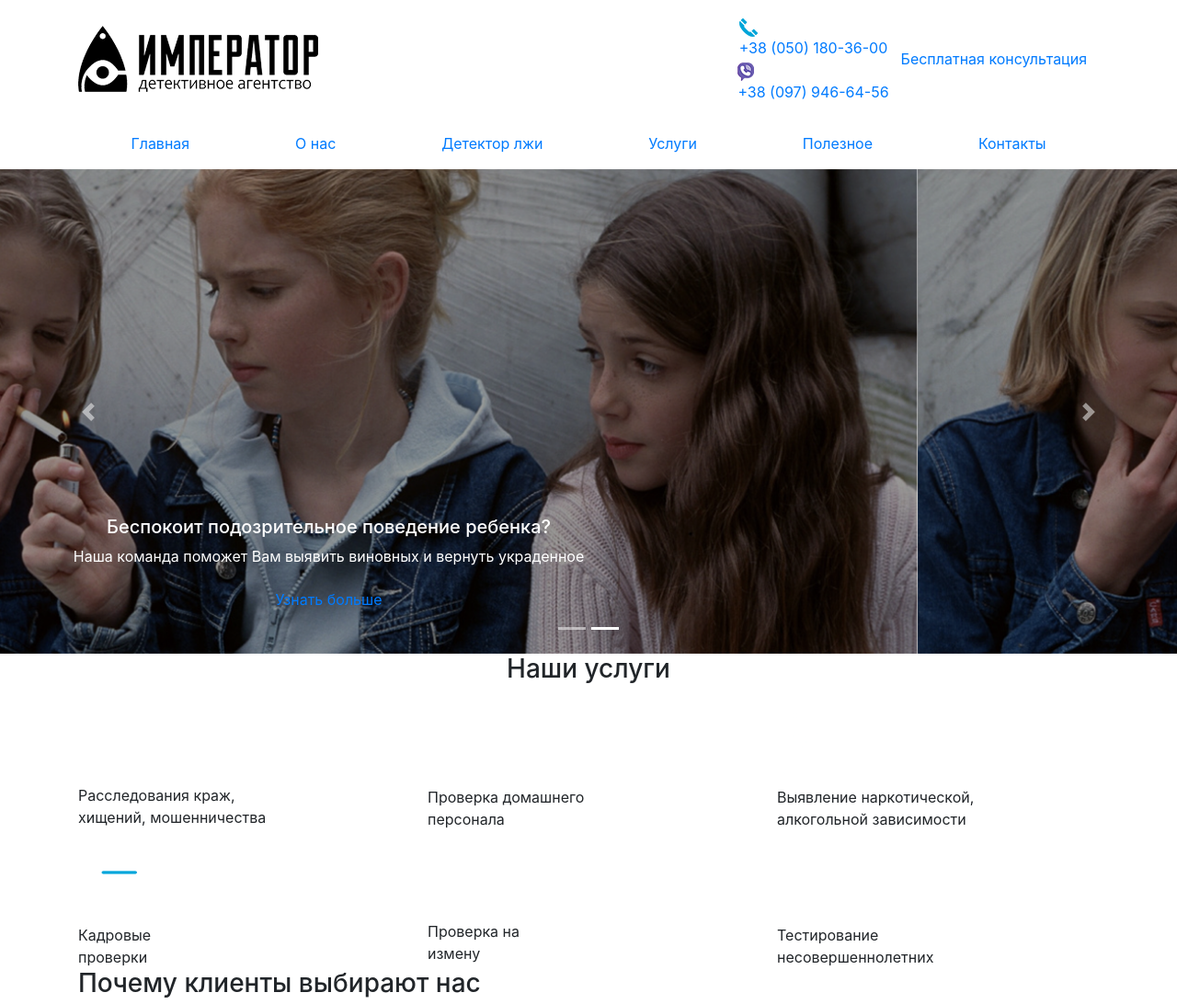
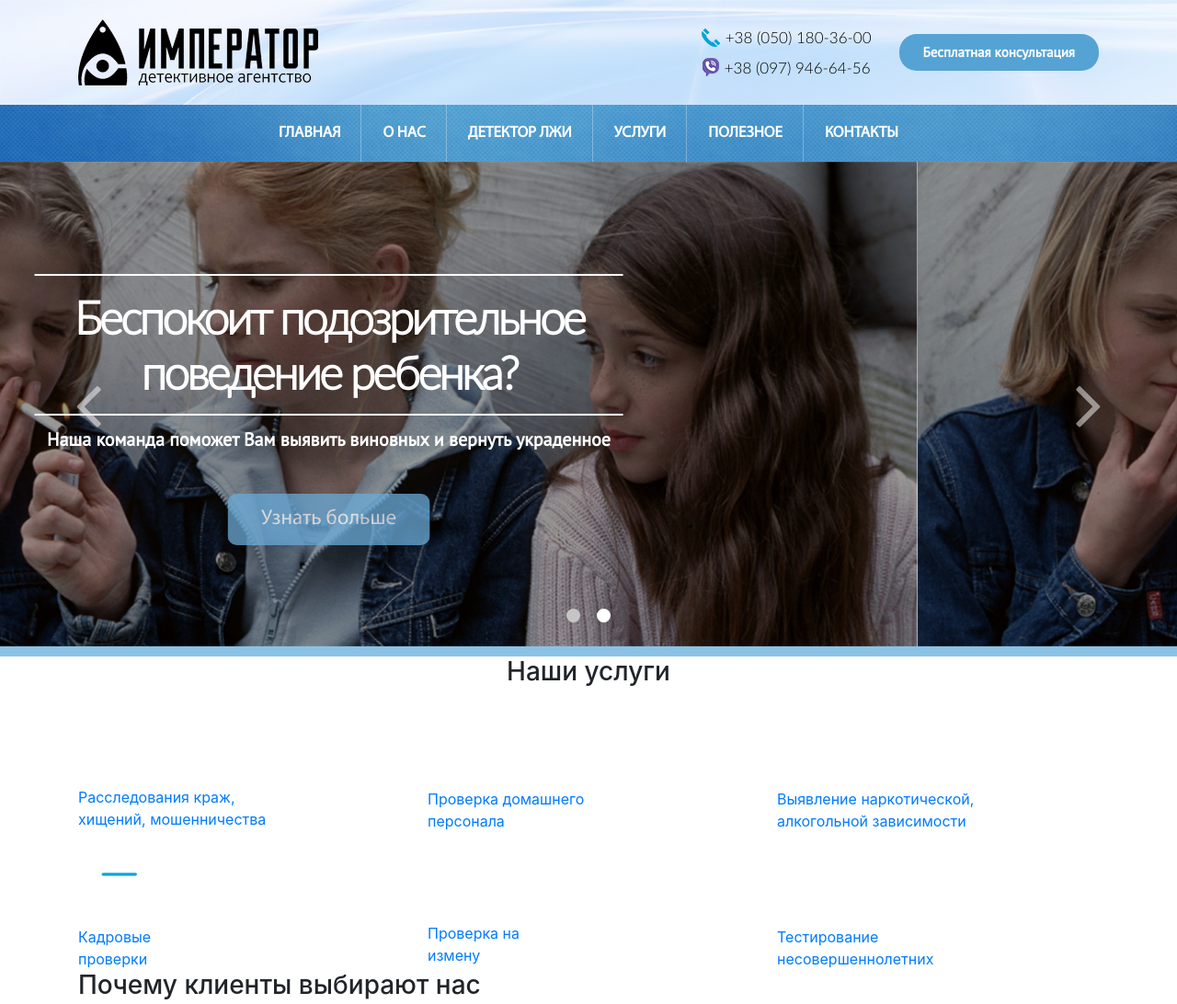
Before and after one commit to OstapHetman/detective-agency, a website: page src/index.html in a window 1280 px wide. Shown: the top 1092 px of the page at 92% size. Drawn offline with nearby package versions, Linux system fonts and the light colour scheme; files that its build step writes are made by us from their sources.

Commit message:
styled nav and header

```diff
--- a/src/assets/scss/base/_typography.scss
+++ b/src/assets/scss/base/_typography.scss
@@ -1,5 +1,17 @@
 // Import Fonts
 @font-face {
-  font-family: "FontName";
-  src: url("../assets/fonts/FontName.ttf") format("truetype");
+  font-family: "LatoLight";
+  src: url("assets/fonts/LatoLight.ttf") format("truetype");
 }
+@font-face {
+  font-family: "LatoRegular";
+  src: url("assets/fonts/LatoRegular.ttf") format("truetype");
+}
+@font-face {
+  font-family: "MyriadPro";
+  src: url("assets/fonts/MyriadPro.otf") format("truetype");
+}
+@font-face {
+  font-family: "PtSans";
+  src: url("assets/fonts/PtSans.ttf") format("truetype");
+}
--- a/src/assets/scss/helpers/_mixins.scss
+++ b/src/assets/scss/helpers/_mixins.scss
@@ -0,0 +1,6 @@
+@mixin font($font-family, $font-size, $font-weight, $letter-spaicng) {
+  font-family: $font-family;
+  font-size: $font-size;
+  font-weight: $font-weight;
+  letter-spacing: $letter-spaicng;
+}
--- a/src/assets/scss/layout/_header.scss
+++ b/src/assets/scss/layout/_header.scss
@@ -0,0 +1,52 @@
+header {
+  border-bottom: 11px solid #8ac2e5;
+  .carousel-indicators {
+    li {
+      width: 15px;
+      height: 15px;
+      border-radius: 50%;
+      background-color: #c5c5c5;
+      &:not(:last-child) {
+        margin-right: 15px;
+      }
+    }
+  }
+  i.fa {
+    font-size: 80px;
+  }
+  .carousel-item {
+    .carousel-caption {
+      top: 45%;
+      transform: translateY(-50%);
+      .head-text {
+        max-width: 640px;
+        border-top: 2px solid #fff;
+        border-bottom: 2px solid #fff;
+        margin: auto;
+      }
+      h5 {
+        @include font("LatoLight", 50px, 900, normal);
+        letter-spacing: -3px;
+        line-height: 60px;
+        color: #fff;
+        margin-bottom: 0;
+        padding: 15px 0;
+      }
+      p {
+        @include font("PtSans", 20px, 900, normal);
+        line-height: 25px;
+        color: #fff;
+        margin-top: 15px;
+        margin-bottom: 45px;
+      }
+      a {
+        @include font("MyriadPro", 23px, 400, normal);
+        color: #fff;
+        border-radius: 10px;
+        background-color: #6babd9;
+        opacity: 0.75;
+        padding: 10px 35px;
+      }
+    }
+  }
+}
--- a/src/assets/scss/layout/_navigation.scss
+++ b/src/assets/scss/layout/_navigation.scss
@@ -0,0 +1,72 @@
+nav.primary-nav {
+  background: url("assets/images/nav-bg.png");
+  background-size: cover;
+  background-repeat: no-repeat no-repeat;
+  .collapse {
+    .phone-item {
+      &:not(:first-child) {
+        margin-top: 7px;
+      }
+      .icon {
+        margin-right: 6px;
+        display: flex;
+        align-items: center;
+        justify-content: center;
+      }
+      .number {
+        a {
+          @include font("LatoLight", 17px, 300, normal);
+          color: #000;
+          transition: all 0.5s ease-in-out;
+          &:hover {
+            text-decoration: none;
+          }
+        }
+      }
+    }
+    .action-item {
+      margin-left: 30px;
+      a {
+        @include font("PtSans", 15px, 700, normal);
+        padding: 8px 25px;
+        color: #fff;
+        background-color: #55a3d4;
+        border-radius: 19px;
+      }
+    }
+  }
+}
+
+nav.secondary-nav {
+  background: url("assets/images/secondary-nav-bg.png");
+  background-size: cover;
+  background-repeat: no-repeat no-repeat;
+  padding: 0;
+  ul {
+    justify-content: center;
+    li {
+      padding: 10px 15px;
+      position: relative;
+      &:last-child {
+        &:after {
+          display: none;
+        }
+      }
+      &:after {
+        content: "";
+        position: absolute;
+        top: 0;
+        right: 0;
+        width: 1px;
+        height: 100%;
+        background-color: #fff;
+        opacity: 0.3;
+      }
+    }
+    a {
+      @include font("MyriadPro", 17px, 900, normal);
+      text-transform: uppercase;
+      color: #fff;
+    }
+  }
+}
--- a/src/index.html
+++ b/src/index.html
@@ -4,7 +4,7 @@
     <meta charset="UTF-8" />
     <meta name="viewport" content="width=device-width, initial-scale=1.0" />
     <meta http-equiv="X-UA-Compatible" content="ie=edge" />
-    <title>Project Template</title>
+    <title>Детективное агенство</title>
     <meta
       name="description"
       content="This is a meta description sample. We can add up to 160 characters."
@@ -14,6 +14,7 @@
     <meta name="copyright" content="company name" />
     <meta name="author" content="name, email@hotmail.com" />
 
+    <link rel="stylesheet" href="https://maxcdn.bootstrapcdn.com/font-awesome/4.7.0/css/font-awesome.min.css">
     <link rel="stylesheet" href="assets/css/bootstrap.min.css" />
     <link rel="stylesheet" href="style.css" />
   </head>
@@ -40,7 +41,7 @@
             <li
               class="nav-item d-flex align-items-center justify-content-center flex-column"
             >
-              <div class="phone-item">
+              <div class="phone-item d-flex align-items-center justifyc-content-start">
                 <div class="icon">
                   <img src="assets/images/phone-icon.png" alt="Nav Icon" />
                 </div>
@@ -48,7 +49,7 @@
                   <a href="tel:+38 (050) 180-36-00">+38 (050) 180-36-00</a>
                 </div>
               </div>
-              <div class="phone-item">
+              <div class="phone-item d-flex align-items-center justifyc-content-start">
                 <div class="icon">
                   <img src="assets/images/viber-icon.png" alt="Nav Icon" />
                 </div>
@@ -71,7 +72,7 @@
       <div class="container">
         <div class="navbars collapse navbar-collapse">
           <ul
-            class="navbar-nav w-100 d-flex justify-content-lg-around justify-content-xl-around"
+            class="navbar-nav w-100 d-flex"
           >
             <li class="nav-item">
               <a class="nav-link hover-underline" href="index.html">Главная</a>
@@ -162,7 +163,7 @@
             role="button"
             data-slide="prev"
           >
-            <span class="carousel-control-prev-icon" aria-hidden="true"></span>
+            <i class="fa fa-angle-left"></i>
             <span class="sr-only">Previous</span>
           </a>
           <a
@@ -171,7 +172,7 @@
             role="button"
             data-slide="next"
           >
-            <span class="carousel-control-next-icon" aria-hidden="true"></span>
+            <i class="fa fa-angle-right"></i>
             <span class="sr-only">Next</span>
           </a>
         </div>
@@ -190,6 +191,7 @@
             <!-- Start Service Item -->
             <div class="col-xl-4 service-col">
               <div class="service-item">
+                <a href="#">
                   <div class="service-item__icon">
                     <img
                       src="assets/images/service_icon-1.png"
@@ -202,6 +204,7 @@
                       хищений, мошенничества
                     </p>
                   </div>
+                </a>
               </div>
             </div>
             <!-- End Service Item -->
@@ -209,6 +212,7 @@
             <!-- Start Service Item -->
             <div class="col-xl-4 service-col">
               <div class="service-item">
+                <a href="#">
                   <div class="service-item__icon">
                     <img
                       src="assets/images/service_icon-2.png"
@@ -221,6 +225,7 @@
                       персонала
                     </p>
                   </div>
+                </a>
               </div>
             </div>
             <!-- End Service Item -->
@@ -228,6 +233,7 @@
             <!-- Start Service Item -->
             <div class="col-xl-4 service-col">
               <div class="service-item">
+                <a href="#">
                   <div class="service-item__icon">
                     <img
                       src="assets/images/service_icon-3.png"
@@ -240,6 +246,7 @@
                       алкогольной зависимости
                     </p>
                   </div>
+                </a>
               </div>
             </div>
             <!-- End Service Item -->
@@ -247,6 +254,7 @@
             <!-- Start Service Item -->
             <div class="col-xl-4 service-col">
               <div class="service-item">
+                <a href="#">
                   <div class="service-item__icon">
                     <img
                       src="assets/images/service_icon-4.png"
@@ -259,6 +267,7 @@
                       проверки
                     </p>
                   </div>
+                </a>
               </div>
             </div>
             <!-- End Service Item -->
@@ -266,6 +275,7 @@
             <!-- Start Service Item -->
             <div class="col-xl-4 service-col">
               <div class="service-item">
+                <a href="#">
                   <div class="service-item__icon">
                     <img
                       src="assets/images/service_icon-5.png"
@@ -278,6 +288,7 @@
                       измену
                     </p>
                   </div>
+                </a>
               </div>
             </div>
             <!-- End Service Item -->
@@ -285,6 +296,7 @@
             <!-- Start Service Item -->
             <div class="col-xl-4 service-col">
               <div class="service-item">
+                <a href="#">
                   <div class="service-item__icon">
                     <img
                       src="assets/images/service_icon-6.png"
@@ -298,6 +310,7 @@
                     </p>
                   </div>
                 </div>
+              </a>
             </div>
             <!-- End Service Item -->
           </div>
```
Also changed, not shown: src/assets/fonts/LatoLight.ttf (added), src/assets/fonts/LatoRegular.ttf (added), src/assets/fonts/MyriadPro.otf (added), src/assets/fonts/PtSans.ttf (added), src/assets/images/secondary-nav-bg.png (added), src/style.css (added). Lines whose indentation alone changed are shown as unchanged.
